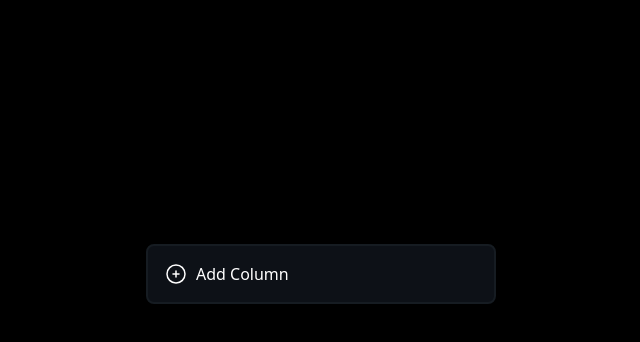
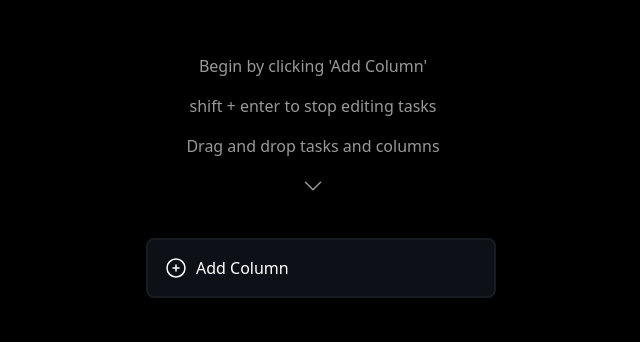
Before and after one commit to grantkelsay/Minimal-ToDo-App, a React (Vite) app: page / in a window 1280 px wide. Shown: the part 126-468 px from the top of the page, without its empty margins (327-967 px from the left). Built offline with nearby package versions, Linux system fonts and the light colour scheme.

Commit message:
Revising task edit styling and adding instructions

```diff
--- a/src/components/KanbanBoard.tsx
+++ b/src/components/KanbanBoard.tsx
@@ -6,6 +6,7 @@ import { DndContext, DragEndEvent, DragOverEvent, DragOverlay, DragStartEvent, P
 import { SortableContext, arrayMove } from "@dnd-kit/sortable";
 import { createPortal } from "react-dom";
 import TaskCard from "./TaskCard";
+import ArrowIcon from "../icons/ArrowIcon";
 
 function KanbanBoard() {
 
@@ -16,6 +17,8 @@ function KanbanBoard() {
 
     // Stores resulting map of column IDs
     const columnsId = useMemo(() => columns.map((col) => col.id), [columns]);
+
+    const [menuVisible, setMenuVisible] = useState(true);
 
     // Stores the state of a column that is flagged as active
     const [activeColumn, setActiveColumn] = useState<Column | null>(null);
@@ -30,14 +33,108 @@ function KanbanBoard() {
         })
     );
 
-    //console.log(columns);
+    if (menuVisible || columns.length === 0) {
+        return (
+            <div className="
+            m-auto
+            flex
+            flex-col
+            py-40
+            w-full
+            items-center
+            text-center
+            overflow-x-auto
+            overflow-y-hidden
+            px-[40px]
+            ">
+                <div className="
+                flex
+                items-center
+                text-white
+                px-20
+                py-5
+                flex
+                flex-col
+                gap-4
+                opacity-60"
+                >
+                    <p>Begin by clicking 'Add Column'</p>
+                    <p>shift + enter to stop editing tasks</p>
+                    <p>Drag and drop tasks and columns</p>
+                    <ArrowIcon />
+                </div>
+                <DndContext sensors={sensors} onDragStart={onDragStart} onDragEnd={onDragEnd} onDragOver={onDragOver}>
+                    <div className= "m-auto flex gap-4 p-5">
+                        <div className = "flex gap-4">
+                            <SortableContext items={columnsId}>
+                                {columns.map(col => (
+                                    <ColumnContainer key={col.id}
+                                    column={col}
+                                    deleteColumn={deleteColumn}
+                                    updateColumn={updateColumn}
+                                    createTask={createTask}
+                                    deleteTask={deleteTask}
+                                    updateTask={updateTask}
+                                    tasks={tasks.filter(task => task.columnId === col.id)}
+                                    />
+                                ))}
+                            </SortableContext>
+                        </div>
+                        <button
+                            onClick={() => {
+                                createNewColumn();
+                                hideMenu();
+                            }}
+                            className="
+                            h-[60px]
+                            w-[350px]
+                            min-w-[350px]
+                            cursor-pointer
+                            rounded-lg
+                            bg-mainBackgroundColor
+                            border-2
+                            border-columnBackgroundColor
+                            p-4
+                            ring-rose-500
+                            hover:ring-2
+                            flex
+                            gap-2
+                            "
+                        ><PlusIcon />Add Column</button>
+                    </div>
+
+                    {createPortal (<DragOverlay>
+                        {activeColumn && (<ColumnContainer
+                                column={activeColumn}
+                                deleteColumn={deleteColumn}
+                                updateColumn={updateColumn}
+                                createTask={createTask}
+                                tasks={tasks.filter(task => task.columnId === activeColumn.id)}
+                                deleteTask={deleteTask}
+                                updateTask={updateTask}
+                            />
+                            )}
+                            {activeTask && (<TaskCard task={activeTask}
+                                deleteTask={deleteTask}
+                                updateTask={updateTask}
+                            />
+                            )}
+                    </DragOverlay>, document.body)}
+
+                </DndContext>
+            </div>
+        );
+    }
+
     return (
         <div className="
         m-auto
         flex
+        flex-col
         min-h-screen
         w-full
         items-center
+        text-center
         overflow-x-auto
         overflow-y-hidden
         px-[40px]
@@ -62,6 +159,7 @@ function KanbanBoard() {
                     <button
                         onClick={() => {
                             createNewColumn();
+                            hideMenu();
                         }}
                         className="
                         h-[60px]
@@ -268,6 +366,10 @@ function KanbanBoard() {
         }
 
     }
+
+    function hideMenu() {
+        setMenuVisible(false);
+    }
 }
 
 export default KanbanBoard
--- a/src/components/TaskCard.tsx
+++ b/src/components/TaskCard.tsx
@@ -86,10 +86,15 @@ function TaskCard({task, deleteTask, updateTask}: Props) {
                 h-[90%]
                 w-full
                 resize-none
-                border-none
+                ring-2
+                ring-outset
+                ring-rose-500
+                rounded-lg
+                p-3
                 rounded
                 bg-transparent
                 text-white
+                opacity-60
                 focus:outline-none"
                 value={task.content}
                 autoFocus
@@ -99,9 +104,7 @@ function TaskCard({task, deleteTask, updateTask}: Props) {
                     if (e.key === "Enter" && e.shiftKey) toggleEditMode();
                 }}
                 onChange={e => updateTask(task.id, e.target.value)}
-                >
-
-                </textarea>
+                />
             </div>)
     }
 
--- /dev/null
+++ b/src/icons/ArrowIcon.tsx
@@ -0,0 +1,9 @@
+function ArrowIcon() {
+  return (
+    <svg xmlns="http://www.w3.org/2000/svg" fill="none" viewBox="0 0 24 24" strokeWidth={1.5} stroke="currentColor" className="w-6 h-6">
+        <path strokeLinecap="round" strokeLinejoin="round" d="M19.5 8.25l-7.5 7.5-7.5-7.5" />
+    </svg>
+  )
+}
+
+export default ArrowIcon
```
